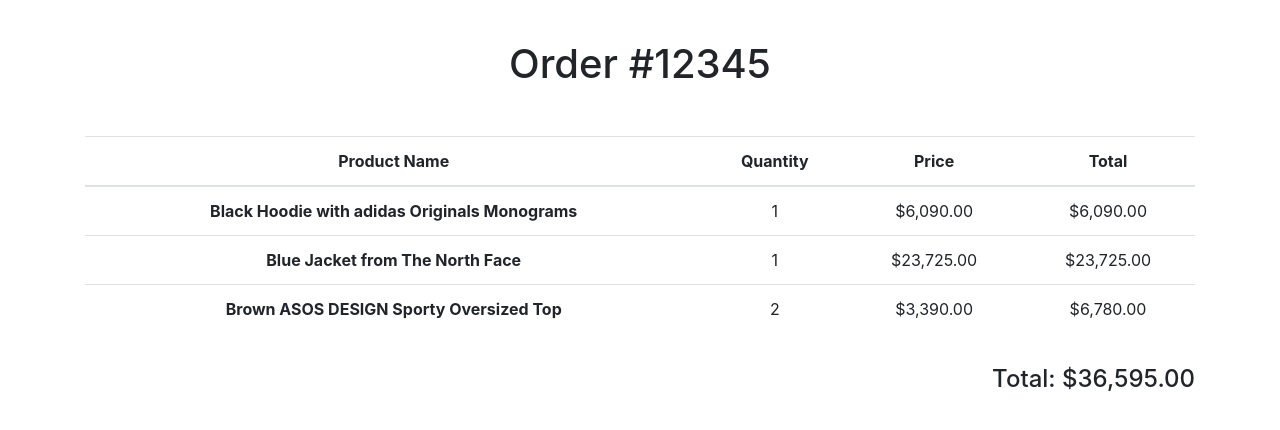
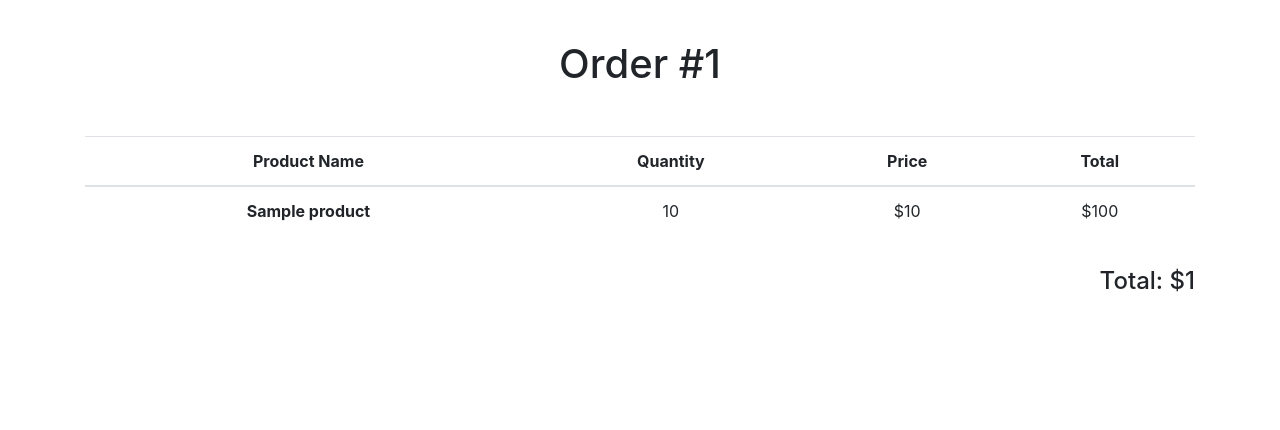
Before and after one commit to flanceal/e-commerce-store, a Django app: template orders/templates/orders/order.html in a window 1280 px wide. Shown: the part 56-486 px from the top of the page. Run offline with Django 3.2, Linux system fonts and the light colour scheme; the template is opened without the code that fills it: most values are stand-ins (such as "Sample title", 1, 10 or a date in 2020); some libraries are stand-ins or nearby versions.

Commit message:
implemented page for displaying information about order, created new template filter

```diff
--- a/orders/templates/orders/order.html
+++ b/orders/templates/orders/order.html
@@ -1,4 +1,6 @@
 {% extends 'products/base.html' %}
+{% load humanize %}
+{% load tags %}
 
 {% block title %} {{ title }} {% endblock %}
 
@@ -6,7 +8,7 @@
     <section>
     <div class="container pt-5">
         <div class="text-center mt-5">
-            <h1>Order #12345</h1>
+            <h1>Order #{{ order.id }}</h1>
             <div class="orders mt-5">
                 <table class="table">
                     <thead>
@@ -18,33 +20,19 @@
                         </tr>
                     </thead>
                     <tbody>
+                    {% for product in order.basket_history.purchased_products %}
                         <tr>
                             <th scope="row">
-                                Black Hoodie with adidas Originals Monograms
+                                {{ product.product_name }}
                             </th>
-                            <td>1</td>
-                            <td>$6,090.00</td>
-                            <td>$6,090.00</td>
+                            <td>{{ product.quantity }}</td>
+                            <td>${{ product.price }}</td>
+                            <td>${{ product.quantity|multiply:product.price }}</td>
                         </tr>
-                        <tr>
-                            <th scope="row">
-                                Blue Jacket from The North Face
-                            </th>
-                            <td>1</td>
-                            <td>$23,725.00</td>
-                            <td>$23,725.00</td>
-                        </tr>
-                        <tr>
-                            <th scope="row">
-                                Brown ASOS DESIGN Sporty Oversized Top
-                            </th>
-                            <td>2</td>
-                            <td>$3,390.00</td>
-                            <td>$6,780.00</td>
-                        </tr>
+                    {% endfor %}
                     </tbody>
                 </table>
-                <p class="float-right h4 mt-3">Total: $36,595.00</p>
+                <p class="float-right h4 mt-3">Total: ${{ order.basket_history.total_sum|intcomma }}</p>
             </div>
         </div>
     </div>
--- a/orders/templates/orders/orders.html
+++ b/orders/templates/orders/orders.html
@@ -30,7 +30,7 @@
                                 <td>{{ order.time_created|date }}</td>
                                 <td>${{ order.basket_history.total_sum|intcomma }}</td>
                                 <td>
-                                    <a href="{% url 'orders:order-info' %}">View</a>
+                                    <a href="{% url 'orders:order-info' order.id %}">View</a>
                                 </td>
                             </tr>
                         {% endfor %}
--- /dev/null
+++ b/orders/templatetags/tags.py
@@ -0,0 +1,8 @@
+from django import template
+
+register = template.Library()
+
+
+@register.filter
+def multiply(value, arg):
+    return value * arg
--- a/orders/urls.py
+++ b/orders/urls.py
@@ -7,7 +7,7 @@ app_name = 'orders'
 urlpatterns = [
     path('create-order/', views.CreateOrderView.as_view(), name='create-order'),
     path('all-orders/', views.OrdersView.as_view(), name='view-all-orders'),
-    path('order/', views.OrderView.as_view(), name='order-info'),
+    path('order/<int:order_id>', views.OrderView.as_view(), name='order-info'),
     path('success/', views.SuccessOrderView.as_view(), name='success-order'),
     path('canceled/', views.CanceledOrderView.as_view(), name='canceled-order')
 ]
--- a/orders/views.py
+++ b/orders/views.py
@@ -105,3 +105,8 @@ class OrdersView(TitleMixin, TemplateView):
 class OrderView(TitleMixin, TemplateView):
     title = 'View order'
     template_name = 'orders/order.html'
+
+    def get_context_data(self, **kwargs):
+        context = super().get_context_data()
+        context['order'] = Order.objects.get(id=self.kwargs['order_id'])
+        return context
```
Also changed, not shown: orders/templatetags/__init__.py (added).
